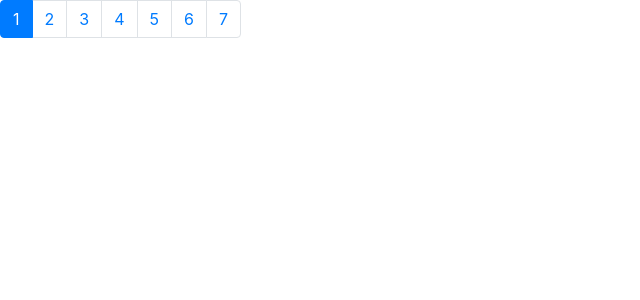
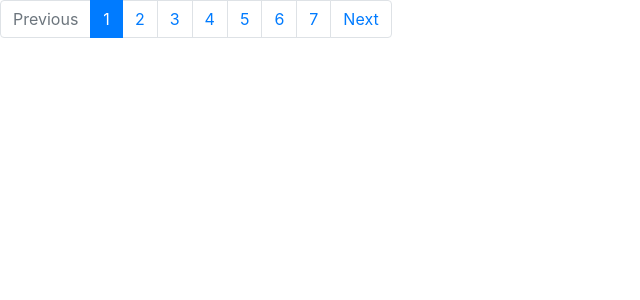
Before and after one commit to ivanwhm/pages, an Angular app: page / in a window 1280 px wide. Shown: the top 300 px of the page, without its empty margins (0-640 px from the left). Built offline with nearby package versions, Linux system fonts and the light colour scheme.

Commit message:
Conditionally Disabling Buttons

```diff
--- a/src/app/app.component.html
+++ b/src/app/app.component.html
@@ -1,5 +1,8 @@
 <nav>
   <ul class="pagination">
+    <li [ngClass]="{ disabled: currentPage === 0 }" class="page-item">
+      <a href="" class="page-link">Previous</a>
+    </li>
     <li
       *ngFor="let image of images; let i = index"
       [ngClass]="{ active: i === currentPage }"
@@ -7,5 +10,11 @@
     >
       <a href="" class="page-link">{{ i + 1 }}</a>
     </li>
+    <li
+      [ngClass]="{ disabled: currentPage === images.length - 1 }"
+      class="page-item"
+    >
+      <a href="" class="page-link">Next</a>
+    </li>
   </ul>
 </nav>
```
